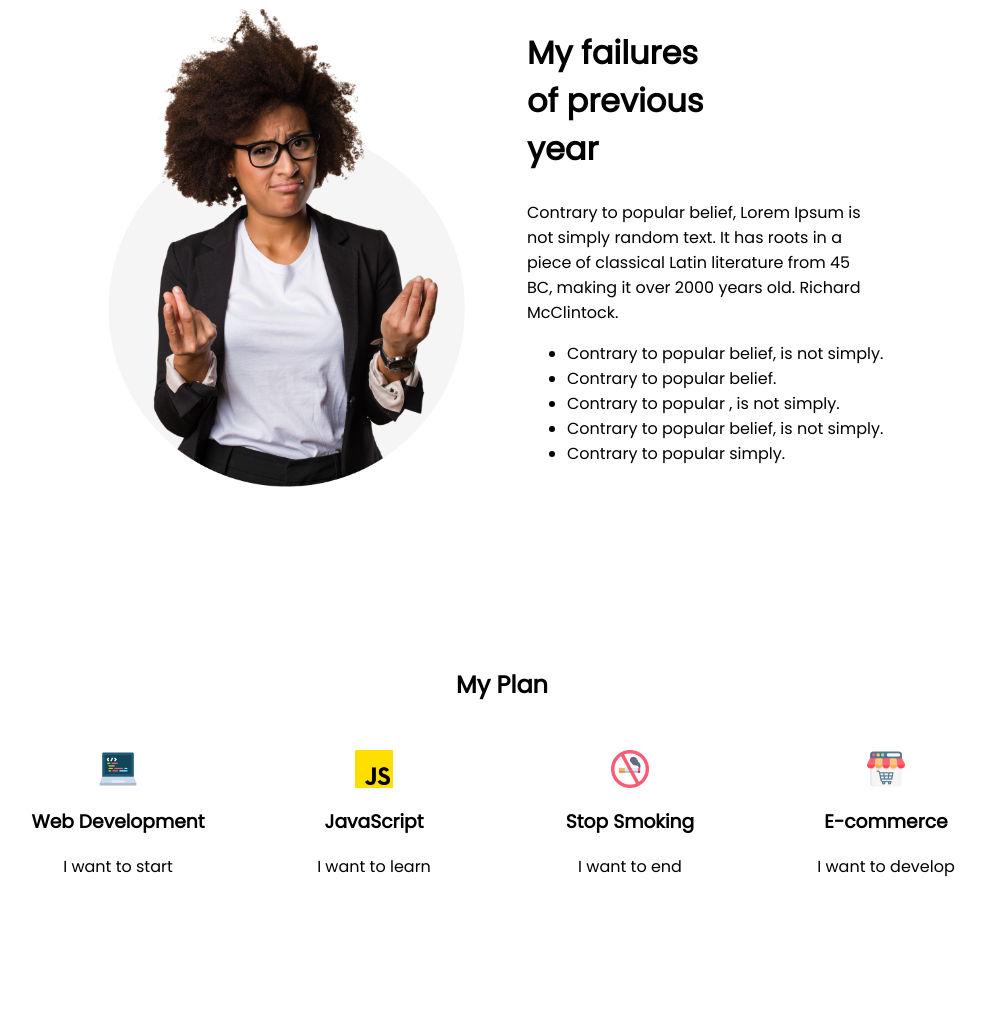
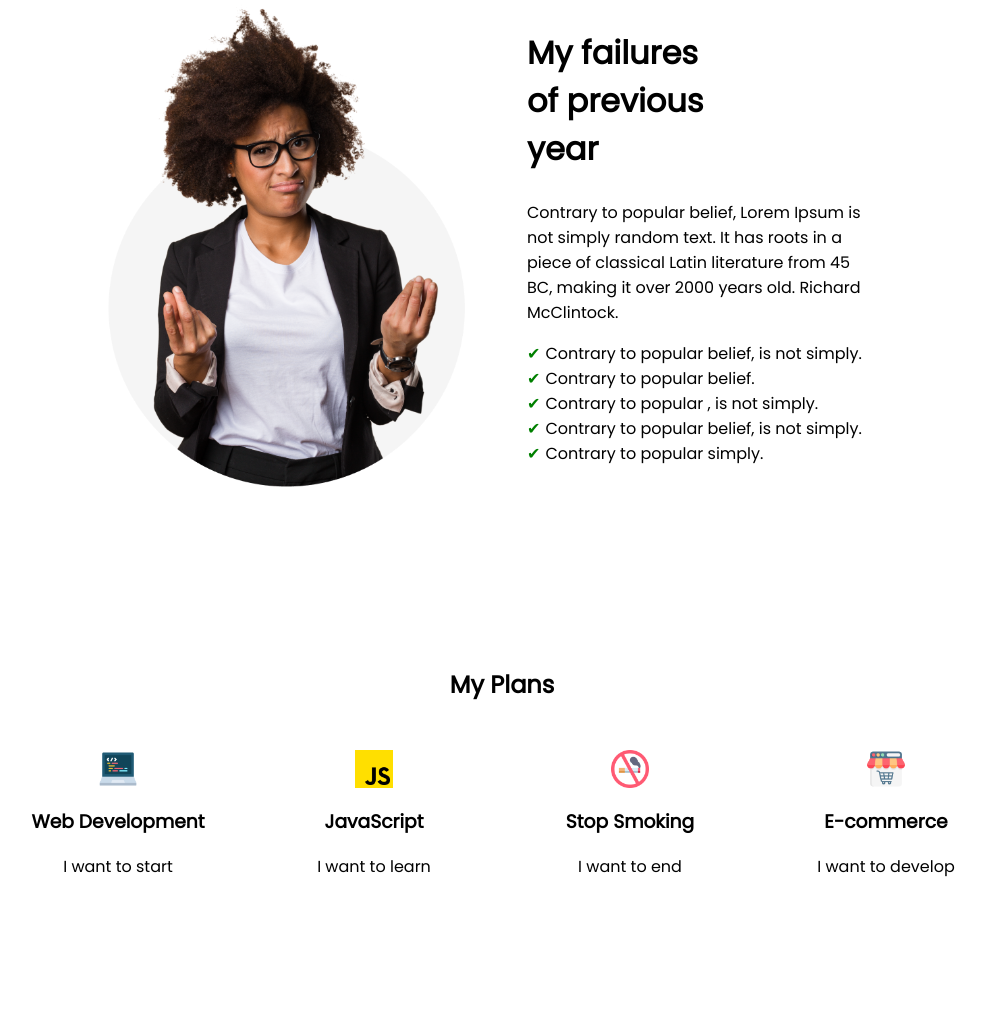
Before and after one commit to MehediHasan95/new-year-new-me, a plain HTML site: page index.html in a window 1280 px wide. Shown: the part 882-1900 px from the top of the page, without its empty margins (138-1123 px from the left). Drawn offline with Linux system fonts and the light colour scheme.

Commit message:
assignment complete

```diff
--- a/index.html
+++ b/index.html
@@ -4,22 +4,24 @@
     <meta http-equiv="X-UA-Compatible" content="IE=edge" />
     <meta name="viewport" content="width=device-width, initial-scale=1.0" />
     <link rel="stylesheet" href="style.css" />
+
     <link rel="preconnect" href="https://fonts.googleapis.com" />
     <link rel="preconnect" href="https://fonts.gstatic.com" crossorigin />
     <link
       href="https://fonts.googleapis.com/css2?family=Poppins&display=swap"
       rel="stylesheet"
     />
+
     <title>New Year New Me</title>
   </head>
   <body>
     <header>
       <nav>
-        <h1>M Hasan</h1>
+        <h1>M.Hasan</h1>
         <ul>
           <li>Blog</li>
           <li>About</li>
-          <li>Login</li>
+          <li>Contact</li>
         </ul>
       </nav>
       <section>
@@ -45,16 +47,16 @@
             making it over 2000 years old. Richard McClintock.
           </p>
           <ul>
-            <li>Contrary to popular belief, is not simply.</li>
-            <li>Contrary to popular belief.</li>
-            <li>Contrary to popular , is not simply.</li>
-            <li>Contrary to popular belief, is not simply.</li>
-            <li>Contrary to popular simply.</li>
+            <li><span>✔</span>Contrary to popular belief, is not simply.</li>
+            <li><span>✔</span>Contrary to popular belief.</li>
+            <li><span>✔</span>Contrary to popular , is not simply.</li>
+            <li><span>✔</span>Contrary to popular belief, is not simply.</li>
+            <li><span>✔</span>Contrary to popular simply.</li>
           </ul>
         </div>
       </section>
       <section class="main-second-section">
-        <h1>My Plan</h1>
+        <h1>My Plans</h1>
         <div>
           <div>
             <img src="/images/icons/programming.png" alt="" />
@@ -81,6 +83,7 @@
 
       <section class="main-third-section">
         <h1>Always keep a positive mindset</h1>
+
         <button>Call Now</button>
       </section>
     </main>
--- a/style.css
+++ b/style.css
@@ -28,7 +28,12 @@ nav ul {
 
 nav ul li {
   list-style: none;
-  margin: 0 10px;
+  margin: 0 15px;
+  cursor: pointer;
+}
+
+nav ul li:hover {
+  color: #02519f;
 }
 
 header section {
@@ -53,6 +58,7 @@ header section {
   color: #02519f;
   font-weight: bold;
   padding: 10px 20px;
+  cursor: pointer;
 }
 
 /* Main CSS  */
@@ -80,6 +86,18 @@ header section {
 
 .main-first-section div p {
   padding-right: 50px;
+}
+
+.main-first-section div ul {
+  padding: 0px;
+}
+.main-first-section div ul li {
+  list-style: none;
+}
+
+.main-first-section div ul li span {
+  color: green;
+  margin-right: 5px;
 }
 
 .main-second-section {
@@ -118,6 +136,7 @@ header section {
   color: #02519f;
   font-weight: bold;
   padding: 10px 20px;
+  cursor: pointer;
 }
 
 /* Footer CSS */
@@ -162,4 +181,5 @@ footer {
   color: white;
   font-weight: bold;
   padding: 10px 20px;
+  cursor: pointer;
 }
```
